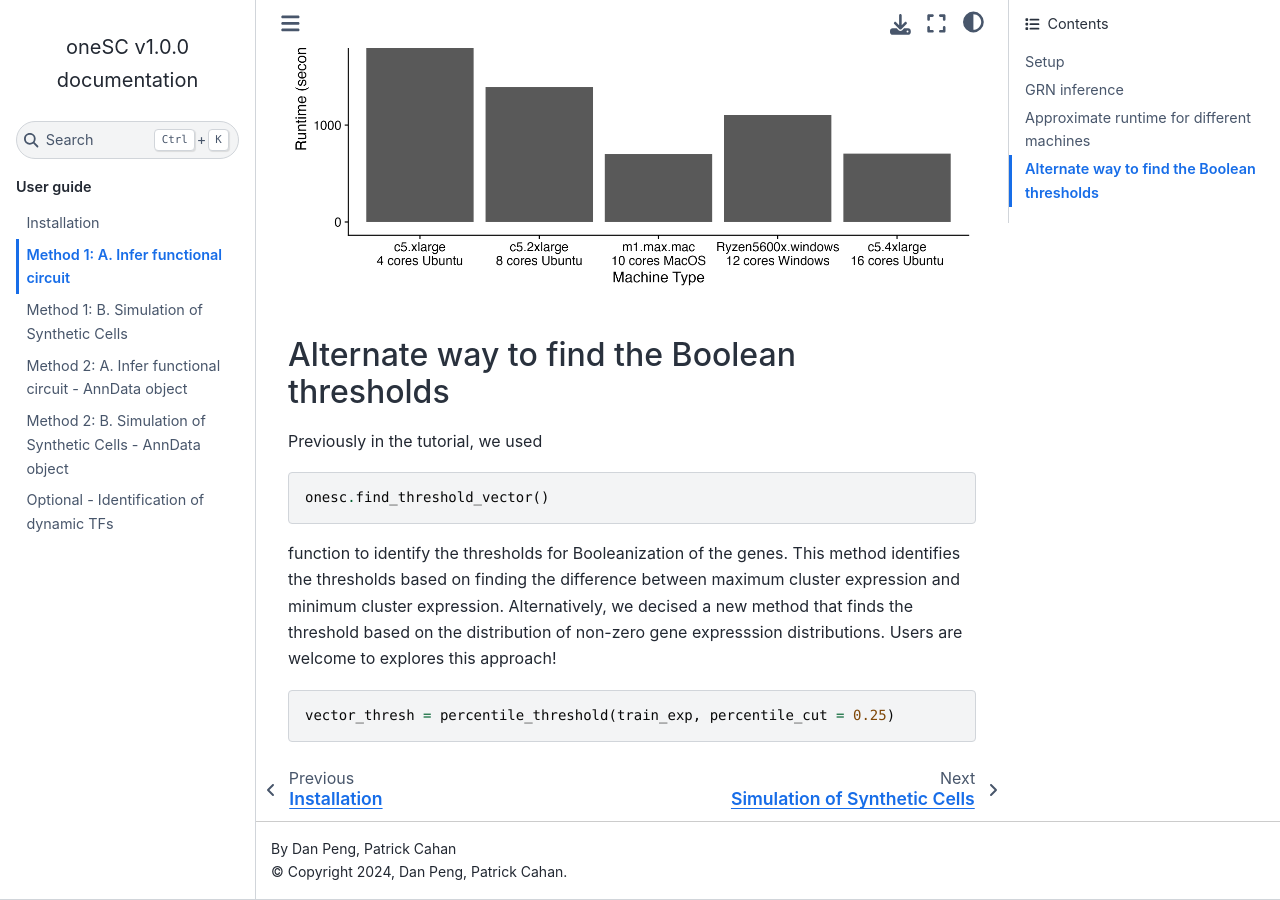
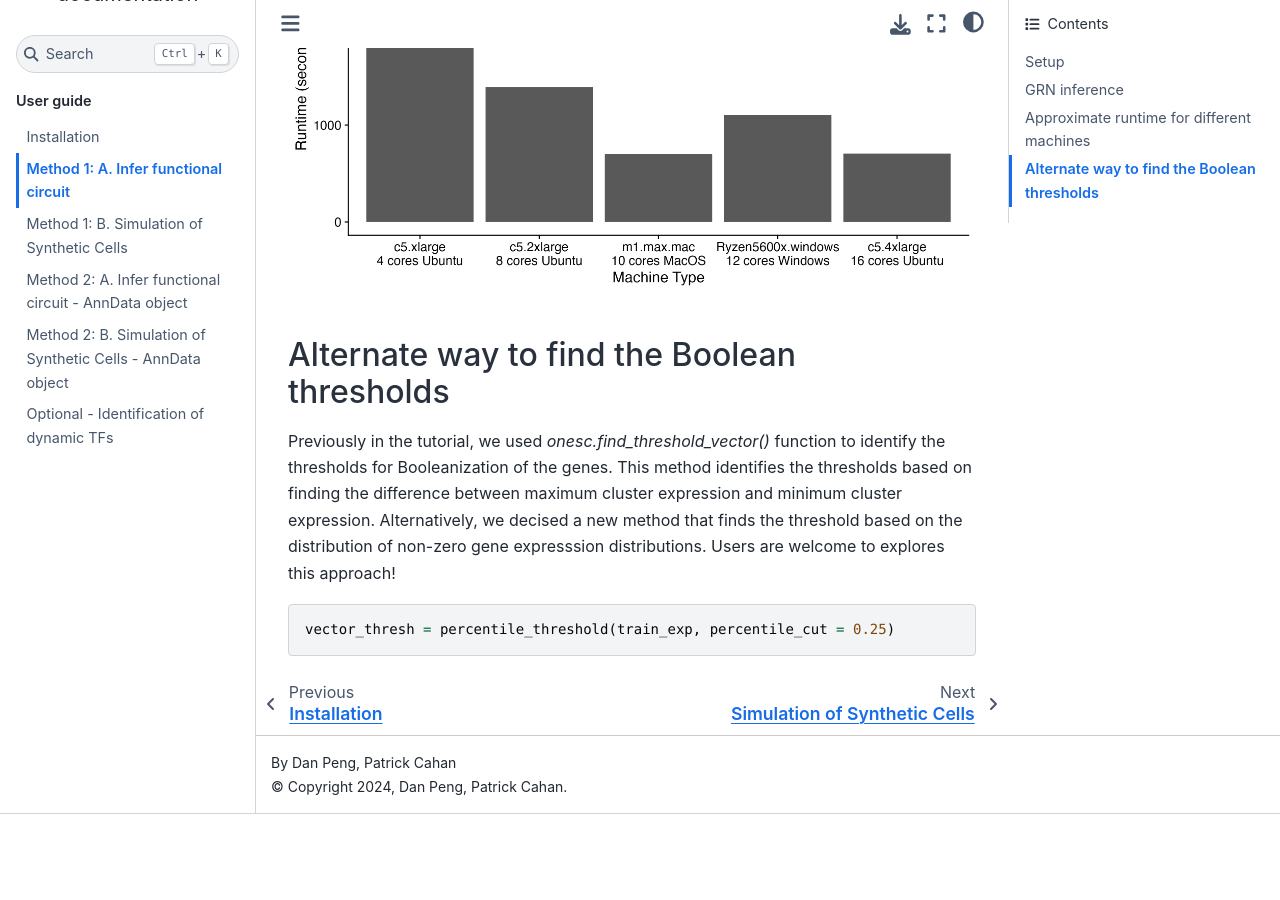
Before and after one commit to CahanLab/oneSC, a Sphinx documentation site: the page built from docs/source/infer_grn.md, in a window 1280 px wide and 900 px high, scrolled down 4309 px. Built offline with Sphinx 7.4.7 and the Sphinx Book theme 1.1.4, drawn with Linux system fonts in a browser that asks for light colours; after the commit the page ends 5123 px from its top, so only the background shows below that.

````diff
--- a/docs/source/infer_grn.md
+++ b/docs/source/infer_grn.md
@@ -117,11 +117,7 @@ To provide users with an estimate of the time required for inferring myeloid net
 ![Runtime Test](./_static/images/runtime_plot.png)
 
 ### Alternate way to find the Boolean thresholds
-Previously in the tutorial, we used
-```
-onesc.find_threshold_vector()
-```
-function to identify the thresholds for Booleanization of the genes. This method identifies the thresholds based on finding the difference between maximum cluster expression and minimum cluster expression. Alternatively, we decised a new method that finds the threshold based on the distribution of non-zero gene expresssion distributions. Users are welcome to explores this approach!
+Previously in the tutorial, we used *onesc.find_threshold_vector()* function to identify the thresholds for Booleanization of the genes. This method identifies the thresholds based on finding the difference between maximum cluster expression and minimum cluster expression. Alternatively, we decised a new method that finds the threshold based on the distribution of non-zero gene expresssion distributions. Users are welcome to explores this approach!
 ```
 vector_thresh = percentile_threshold(train_exp, percentile_cut = 0.25)
 ```
````
